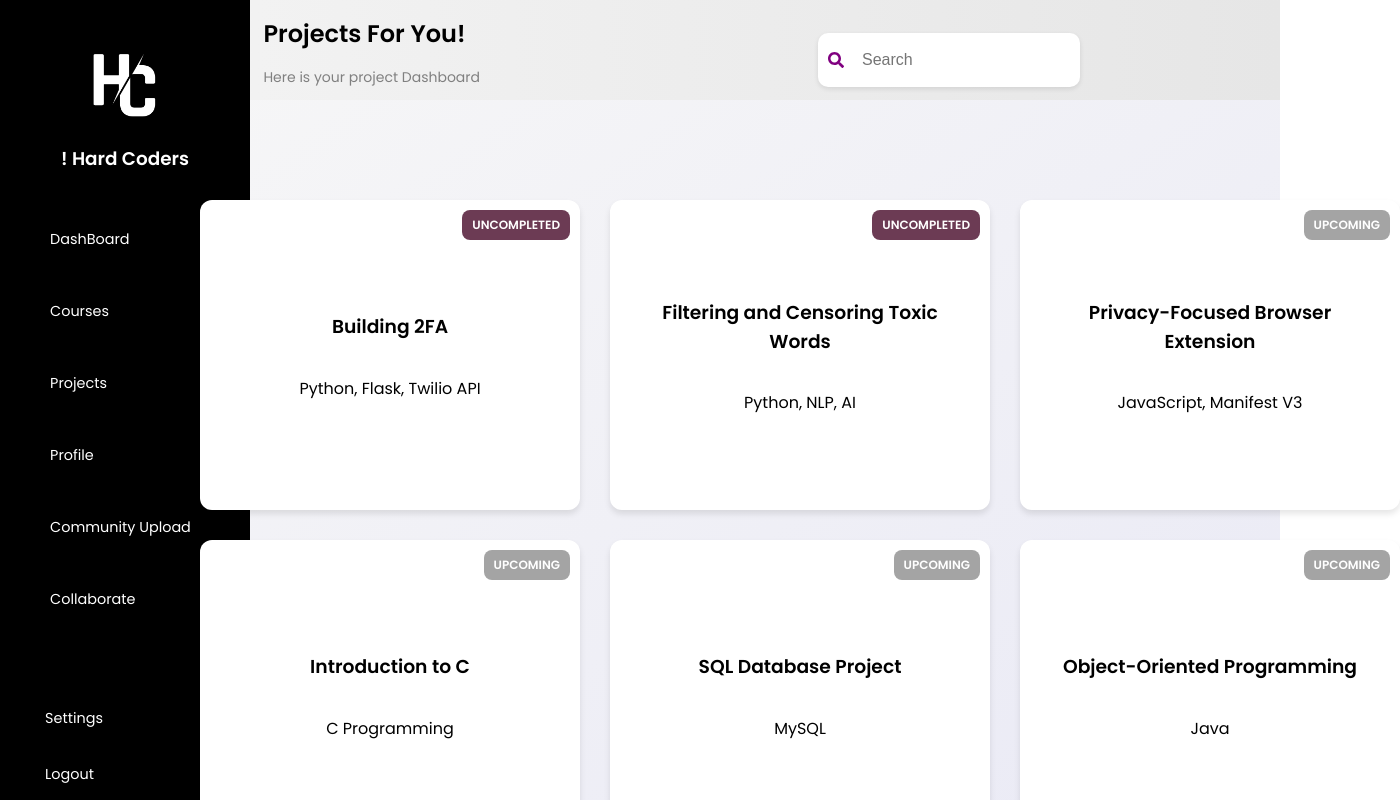
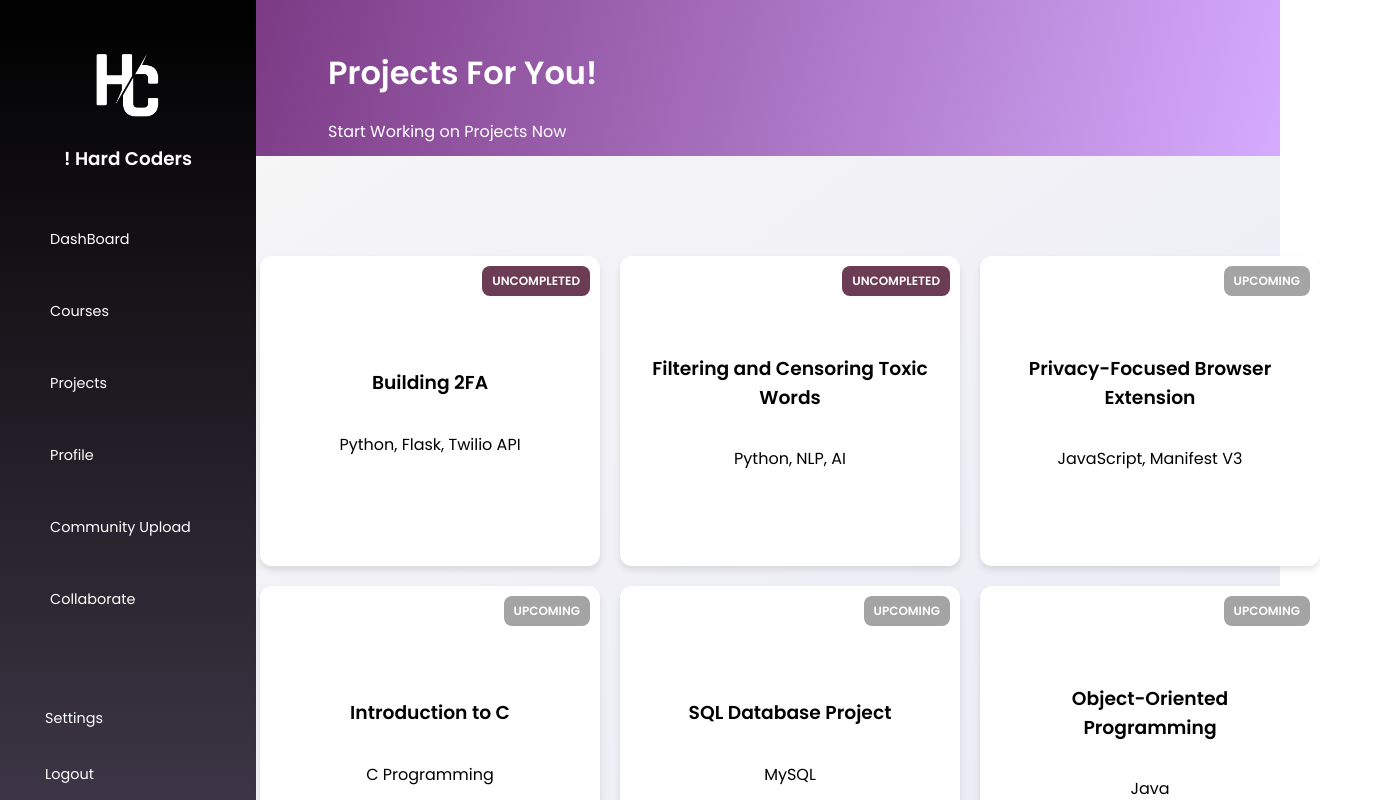
Before and after one commit to eyyt2309/NTUWIT-Hackathon, a React (Vite) app in the folder frontend/: page /projects in a window 1280 px wide. Shown: the top 800 px of the page, 1400 px wide, since content can reach past the window. Built offline with nearby package versions, Linux system fonts and the light colour scheme; grey boxes are pictures that could not be loaded.

Commit message:
css update

```diff
--- a/frontend/src/components/Searchbar.tsx
+++ b/frontend/src/components/Searchbar.tsx
@@ -5,12 +5,11 @@ import { useLocation } from "react-router-dom";
 function SearchBar() {
   const location = useLocation(); // Get current URL path
 
-  // Define titles & subtitles for each page
   const pageDetails: Record<string, { title: string; subtitle: string }> = {
     "/dashboard": { title: "Dashboard", subtitle: "Overview of your account" },
     "/projects": {
       title: "Projects For You!",
-      subtitle: "Here is your project Dashboard",
+      subtitle: "Start Working on Projects Now",
     },
     "/community-upload": {
       title: "Community Upload",
@@ -20,19 +19,19 @@ function SearchBar() {
     "/settings": { title: "Settings", subtitle: "Customize your experience" },
   };
 
-  // Default title if the route is not explicitly listed
   const { title, subtitle } = pageDetails[location.pathname] || {
     title: "Welcome",
     subtitle: "Explore our platform",
   };
+
   return (
-    <div className="search-container">
-      <div className="search-title">
+    <div className="heading-container">
+      <div className="heading-title">
         <h1>{title}</h1>
         <p>{subtitle}</p>
       </div>
 
-      <div className="search-box">
+      {/* <div className="search-box">
         <FaSearch className="search-icon" />
         <input type="text" placeholder="Search" />
       </div>
@@ -41,7 +40,7 @@ function SearchBar() {
         <span className="status-indicator"></span>
         <img src="/profile.jpg" alt="User" className="profile-pic" />
         <span className="dropdown-icon">▼</span>
-      </div>
+      </div> */}
     </div>
   );
 }
--- a/frontend/src/css/CommunityUpload.css
+++ b/frontend/src/css/CommunityUpload.css
@@ -1,10 +1,14 @@
 .form-container {
-  background-color: #f4f6fb;
+  background: linear-gradient(105deg, #671f67, #d5abff);
   padding: 20px;
+  width: 80%;
+  max-width: 800px;
+  height: auto;
   border-radius: 10px;
   box-shadow: 0px 2px 10px rgba(0, 0, 0, 0.1);
-  max-width: 600px;
-  margin: auto;
+  margin: 80px auto 0 auto;
+  display: flex;
+  justify-content: left;
 }
 
 form {
@@ -14,21 +18,21 @@ form {
 
 .form-group {
   display: flex;
-  align-items: center;
+  align-items: left;
   margin-bottom: 15px;
 }
 
 label {
   width: 200px;
-  font-weight: bold;
+  color: white;
   text-align: right;
   margin-right: 10px;
 }
 
 input {
   flex: 1;
-  padding: 8px;
-  border: 1px solid black;
+  padding: 5px;
+  border: 8px solid rgb(255, 255, 255);
   border-radius: 5px;
 }
 
@@ -65,3 +69,22 @@ input {
   background: white;
   color: black;
 }
+
+.testing-container {
+  background: linear-gradient(105deg, #671f67, #d5abff);
+  text-align: left;
+  padding-top: 20px;
+  padding-left: 50px;
+  padding-bottom: 70px;
+  ;
+  width: 280px;
+  height: 100px;
+  border-radius: 10px;
+  box-shadow: 0px 2px 10px rgba(0, 0, 0, 0.1);
+  max-width: 300px;
+  margin: auto;
+}
+
+.output-box {
+  color: white;
+}
--- a/frontend/src/css/ProjectPage.css
+++ /dev/null
@@ -1,63 +0,0 @@
-@import url('https://fonts.googleapis.com/css2?family=Poppins:wght@400;600&display=swap');
-
-.title {
-    text-align: left;
-}
-
-.project-page {
-    padding: 20px;
-    font-family: 'Poppins', sans-serif;
-}
-
-.projects-grid {
-    display: grid;
-    grid-template-columns: repeat(auto-fit, minmax(100, 1fr));
-    gap: 20px;
-    justify-items: center;
-    width: 85%;
-}
-
-.project-card {
-    background: white;
-    padding: 30px;
-    border-radius: 15px;
-    box-shadow: 0 2px 10px rgba(0, 0, 0, 0.1);
-    position: relative;
-    transition: transform 0.2s ease-in-out;
-    font-family: 'Poppins', sans-serif;
-}
-
-.project-card:hover {
-    transform: scale(1.05);
-    color: #66cc66;
-}
-
-.status {
-    position: absolute;
-    top: 2px;
-    right: 10px;
-    padding: 3px 7px;
-    border-radius: 5px;
-    font-size: 5px;
-    font-weight: bold;
-}
-
-.status.Upcoming {
-    background-color: #e0b3ff;
-    color: white;
-}
-
-.status.InProgress {
-    background-color: #ff981a;
-    color: white;
-}
-
-.status.Uncompleted {
-    background-color: #7c7c7c;
-    color: white;
-}
-
-.status.Completed {
-    background-color: #66cc66;
-    color: white;
-}
--- a/frontend/src/css/Projects.css
+++ b/frontend/src/css/Projects.css
@@ -1,10 +1,6 @@
 @import url("https://fonts.googleapis.com/css2?family=Poppins:wght@400;600&display=swap");
 
-body {
-  font-family: "Poppins", sans-serif;
-  margin: 0;
-  padding: 0;
-}
+
 
 .project-page {
   display: flex;
@@ -12,7 +8,6 @@ body {
   align-items: center;
   justify-content: flex-start;
   padding-top: 80px;
-  /* Prevent navbar overlap */
   min-height: 100vh;
   background: linear-gradient(to bottom right, #f7f7f7, #e8e8f5);
   padding-bottom: 50px;
@@ -21,16 +16,16 @@ body {
 .projects-grid {
   display: grid;
   grid-template-columns: repeat(3, 1fr);
-  gap: 30px;
+  gap: 20px;
   justify-content: center;
   padding-top: 20px;
-  padding-left: 320px;
+  padding-left: 300px;
 }
 
 .project-card {
   background: white;
   padding: 30px;
-  width: 320px;
+  width: 280px;
   height: 250px;
   border-radius: 12px;
   box-shadow: 0 4px 6px rgba(0, 0, 0, 0.1);
--- a/frontend/src/css/Searchbar.css
+++ b/frontend/src/css/Searchbar.css
@@ -1,19 +1,17 @@
-.search-container {
-  width: 100%;
+.heading-container {
+  max-width: 100%;
   height: 100px;
-  padding: 0px;
-  background: linear-gradient(
-    to right,
-    #f5f5f5,
-    #e6e6e6
-  ); /* Gradient background */
+  padding: 28px;
+  background: linear-gradient(105deg, #671f67, #d5abff);
   display: flex;
   flex-direction: column;
 }
 
-.search-title {
+.heading-title {
   position: absolute;
-  right: 800px;
+  color: white;
+  padding-left: 300px;
+  size: 9rem;
   text-align: left;
 }
 
--- a/frontend/src/css/Sidebar.css
+++ b/frontend/src/css/Sidebar.css
@@ -2,13 +2,12 @@
   position: fixed;
   top: 0;
   left: 0;
-  width: 250px;
+  width: 20%;
   height: 100vh;
-  background-color: rgb(0, 0, 0);
+  background: linear-gradient(180deg, #000000, #3d3545);
   display: flex;
   flex-direction: column;
   padding: 30px;
-  overflow-y: auto;
   margin: 0;
   box-sizing: border-box;
 
--- a/frontend/src/css/standard.css
+++ b/frontend/src/css/standard.css
@@ -17,6 +17,14 @@ li {
     margin-bottom: 20px;
 }
 
+body {
+    width: auto;
+    max-height: 100%;
+    font-family: "Poppins", sans-serif;
+    margin: 0;
+    padding: 0;
+
+}
 
 
 .toggle-btn {
--- a/frontend/src/pages/CommunityUpload.tsx
+++ b/frontend/src/pages/CommunityUpload.tsx
@@ -73,16 +73,6 @@ function CommunityUpload() {
             </div>
 
             <div className="form-group">
-              <label>Sample Input:</label>
-              <input type="text" />
-            </div>
-
-            <div className="form-group">
-              <label>Sample Output:</label>
-              <input type="text" />
-            </div>
-
-            <div className="form-group">
               <label>Explanation:</label>
               <input type="text" />
             </div>
@@ -102,9 +92,22 @@ function CommunityUpload() {
           </form>
         </div>
       </div>
+
+
       <div className="codeEditor-container">
         <CodeEditor />
       </div>
+
+      <div className="testing-container">
+
+        <div className="testing">
+          <label>Sample Input:</label>
+          <input type="text" />
+        </div>
+
+        <div className="output-box"> Sample Output:</div>
+      </div>
+
     </>
   );
 }
--- a/frontend/src/pages/Projects.tsx
+++ b/frontend/src/pages/Projects.tsx
@@ -1,5 +1,7 @@
 import { useEffect } from "react";
 import "../css/Projects.css";
+import "../css/standard.css";
+
 
 function Projects() {
   useEffect(() => {
```
Also changed, not shown: frontend/src/components/ProjectPage.tsx (deleted, +0 -39 lines), 2 other files (tests, documents, lock files or other folders).
